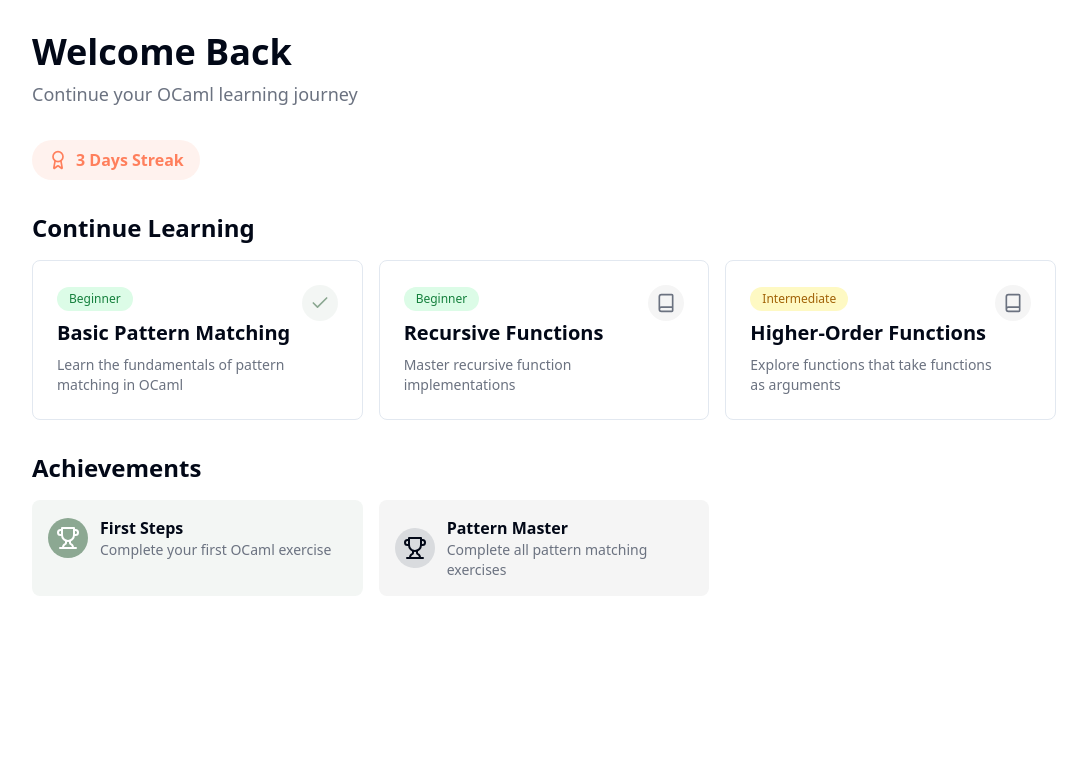
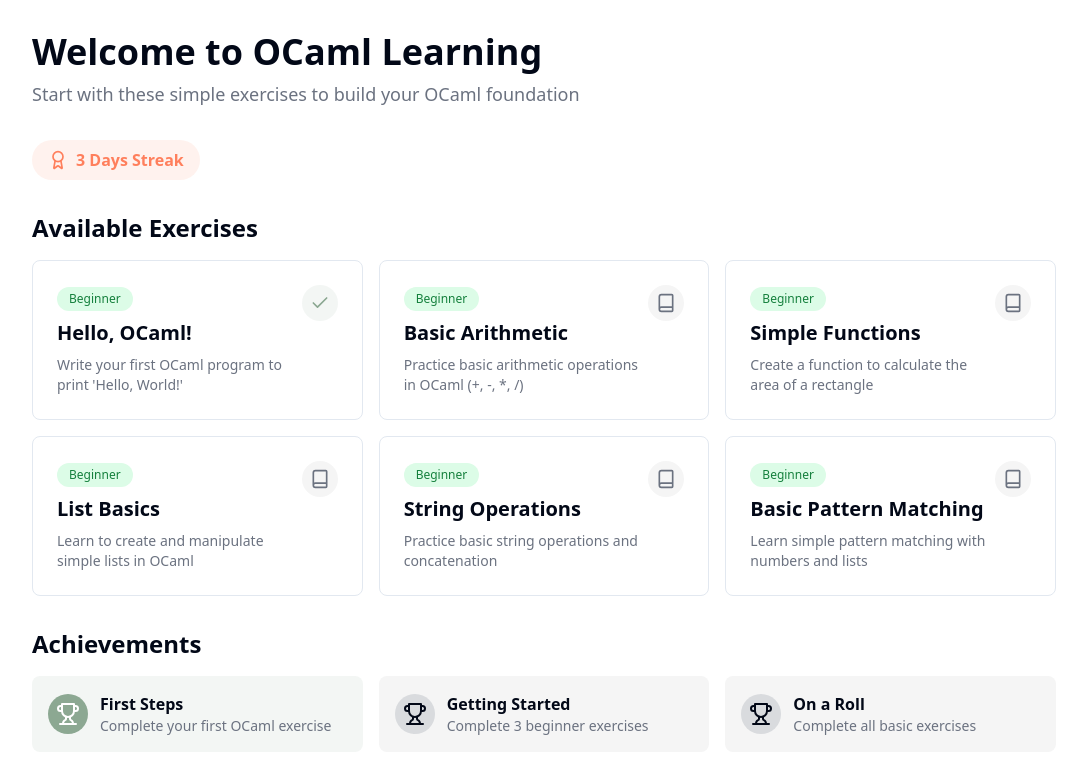
Before and after one commit to bmo1177/ocaml-questor, a React (Vite) app: page / in a window 1280 px wide. Shown: the top 774 px of the page, without its empty margins (96-1183 px from the left). Built offline with nearby package versions, Linux system fonts and the light colour scheme.

Commit message:
Add simple exercises
Implement simple exercises in the application to enhance user engagement and learning experience.
[skip gpt_engineer]

```diff
--- a/src/pages/Index.tsx
+++ b/src/pages/Index.tsx
@@ -8,23 +8,41 @@ const Index = () => {
 
   const exercises = [
     {
-      title: "Basic Pattern Matching",
-      description: "Learn the fundamentals of pattern matching in OCaml",
+      title: "Hello, OCaml!",
+      description: "Write your first OCaml program to print 'Hello, World!'",
       difficulty: "beginner" as const,
       completed: true,
     },
     {
-      title: "Recursive Functions",
-      description: "Master recursive function implementations",
+      title: "Basic Arithmetic",
+      description: "Practice basic arithmetic operations in OCaml (+, -, *, /)",
       difficulty: "beginner" as const,
       completed: false,
     },
     {
-      title: "Higher-Order Functions",
-      description: "Explore functions that take functions as arguments",
-      difficulty: "intermediate" as const,
+      title: "Simple Functions",
+      description: "Create a function to calculate the area of a rectangle",
+      difficulty: "beginner" as const,
       completed: false,
     },
+    {
+      title: "List Basics",
+      description: "Learn to create and manipulate simple lists in OCaml",
+      difficulty: "beginner" as const,
+      completed: false,
+    },
+    {
+      title: "String Operations",
+      description: "Practice basic string operations and concatenation",
+      difficulty: "beginner" as const,
+      completed: false,
+    },
+    {
+      title: "Basic Pattern Matching",
+      description: "Learn simple pattern matching with numbers and lists",
+      difficulty: "beginner" as const,
+      completed: false,
+    }
   ];
 
   const achievements = [
@@ -34,26 +52,31 @@ const Index = () => {
       unlocked: true,
     },
     {
-      title: "Pattern Master",
-      description: "Complete all pattern matching exercises",
+      title: "Getting Started",
+      description: "Complete 3 beginner exercises",
       unlocked: false,
     },
+    {
+      title: "On a Roll",
+      description: "Complete all basic exercises",
+      unlocked: false,
+    }
   ];
 
   return (
     <div className="min-h-screen animate-fade-in bg-background p-8">
       <div className="mx-auto max-w-5xl space-y-8">
         <div className="space-y-2">
-          <h1 className="text-4xl font-bold">Welcome Back</h1>
+          <h1 className="text-4xl font-bold">Welcome to OCaml Learning</h1>
           <p className="text-lg text-muted-foreground">
-            Continue your OCaml learning journey
+            Start with these simple exercises to build your OCaml foundation
           </p>
         </div>
 
         <StreakCounter count={streakCount} className="w-fit" />
 
         <div className="space-y-4">
-          <h2 className="text-2xl font-semibold">Continue Learning</h2>
+          <h2 className="text-2xl font-semibold">Available Exercises</h2>
           <div className="grid gap-4 sm:grid-cols-2 lg:grid-cols-3">
             {exercises.map((exercise) => (
               <ExerciseCard key={exercise.title} {...exercise} />
```
